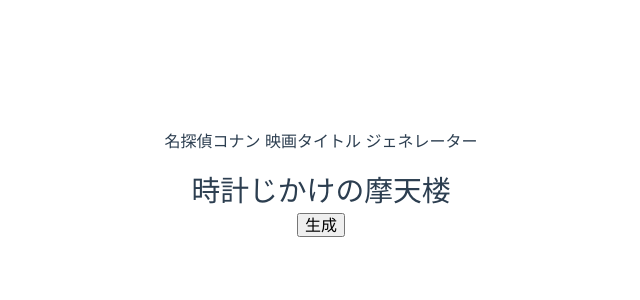
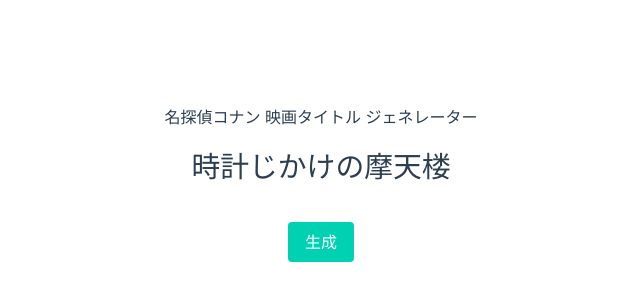
Before and after one commit to hiro0218/conan-movie-title-generator, a Vue app: page / in a window 1280 px wide. Shown: the part 216-516 px from the top of the page, without its empty margins (319-959 px from the left). Built offline with nearby package versions, Linux system fonts and the light colour scheme.

Commit message:
fix: ボタンを修正

```diff
--- a/src/components/Generator.vue
+++ b/src/components/Generator.vue
@@ -2,7 +2,7 @@
   <div>
     <div class="result">{{ result }}</div>
     <div class="form">
-      <button @click="generate">生成</button>
+      <button @click="generate" class="button is-primary">生成</button>
     </div>
   </div>
 </template>
@@ -83,5 +83,6 @@
 <style scoped>
 .result {
   font-size: 1.8rem;
+  margin-bottom: 2rem;
 }
 </style>
```
